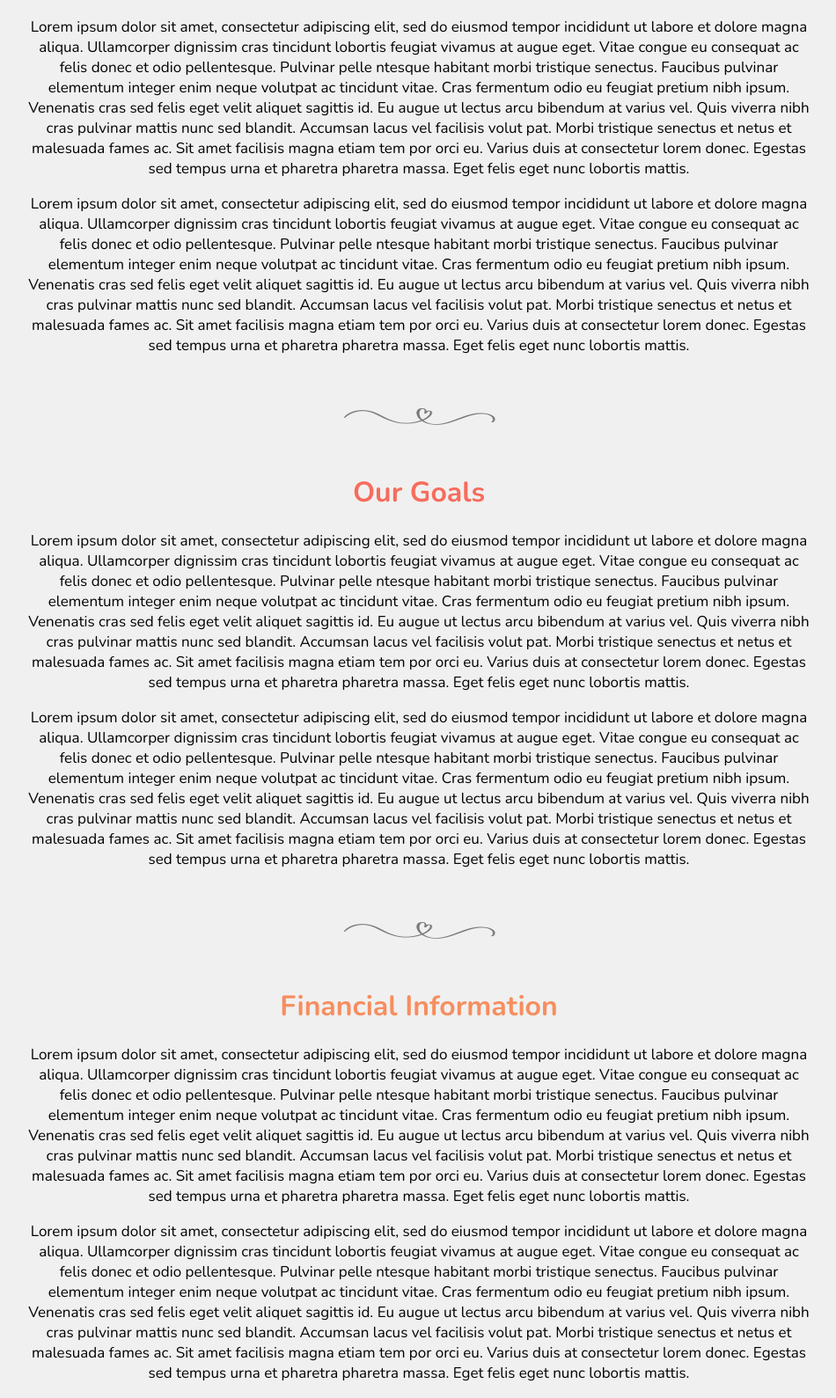
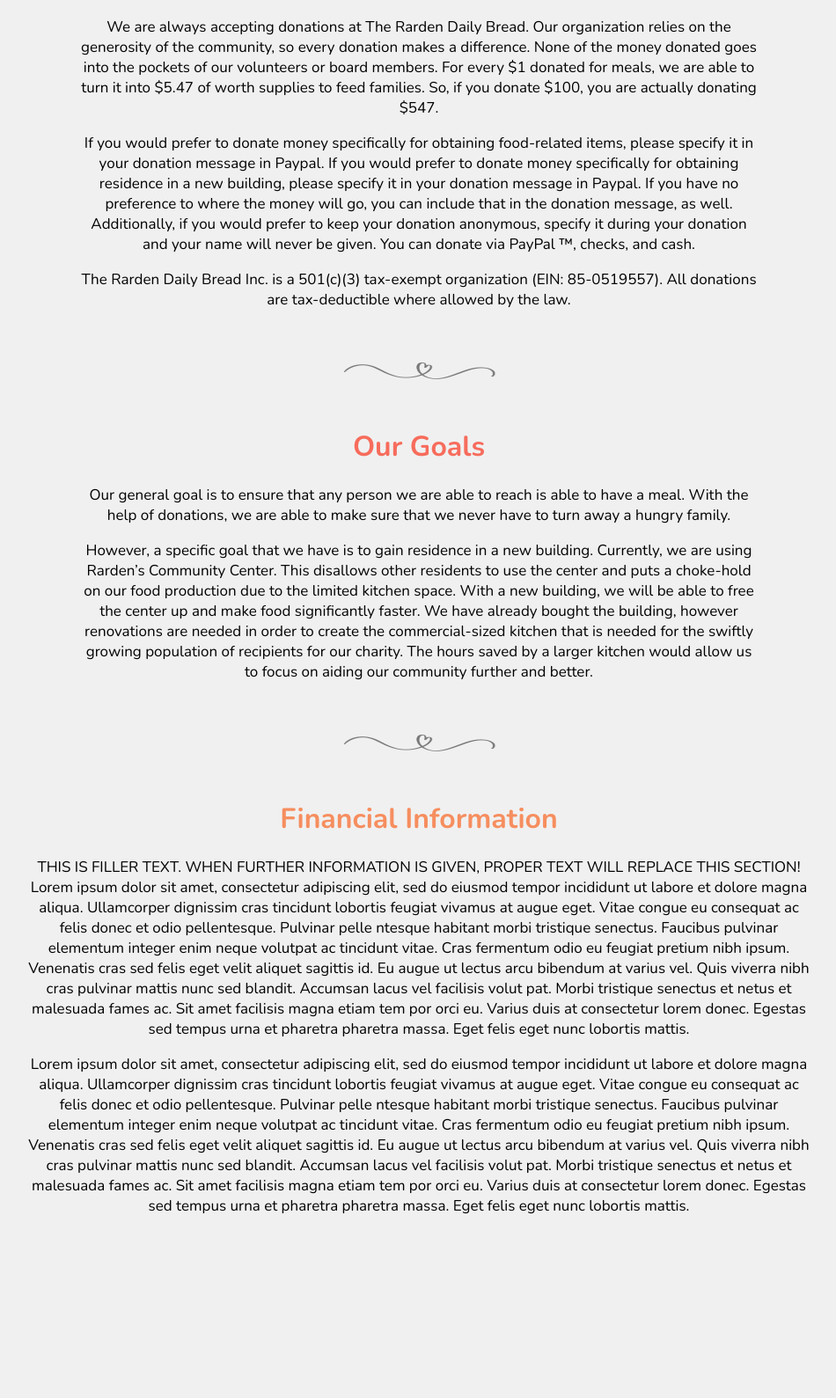
Before and after one commit to jacobhumston-school/Rarden-Daily-Bread-Website, a website: page src/client/donate.html in a window 1280 px wide. Shown: the part 404-1993 px from the top of the page at 88% size, without its empty margins (164-1114 px from the left). After the commit the page ends 1803 px from the top, so only its background shows below. Drawn offline with Linux system fonts and the light colour scheme.

Commit message:
WORK!
Co-authored-by: anteatersarecool <anteatersarecool@users.noreply.github.com>

```diff
--- a/src/client/css/donate.css
+++ b/src/client/css/donate.css
@@ -22,6 +22,13 @@
 .donate-header {
     text-align: center;
     padding-top: 15px;
+}
+
+.don-centered-basic-text {
+    text-align: center;
+    margin-left: 20%;
+    margin-right: 20%;
+    font-size: 17px;
 }
 
 .centered-basic-text {
--- a/src/client/css/footer.css
+++ b/src/client/css/footer.css
@@ -9,7 +9,7 @@
     color: var(--quinary-accent-color);
     overflow: hidden;
     margin: 0px;
-    margin-top: 50px;
+    margin-top: 80px;
     padding: 20px;
 }
 
--- a/src/client/css/our-mission.css
+++ b/src/client/css/our-mission.css
@@ -38,6 +38,7 @@
     max-width: 600px;
     background-color: rgb(247, 247, 247);
     overflow: hidden;
+    box-sizing: border-box;
 }
 
 #our-mission-content,
@@ -59,6 +60,7 @@
     flex-direction: row;
     align-self: flex-start;
     align-items: flex-start;
+    align-items: center;
     margin-top: 50px;
     justify-content: space-evenly;
     max-width: 95%;
@@ -80,7 +82,8 @@
 
 #information-content #right img {
     border-radius: 50px;
-    width: 100%;
+    max-width: 100%;
+    max-height: 700px;
     height: auto;
     display: inline-block;
 }
@@ -117,6 +120,5 @@
     #our-mission-content-mobile p,
     #about-us-content-mobile p {
         padding: 10px;
-        padding-right: 25px;
     }
 }
--- a/src/client/css/volunteer.css
+++ b/src/client/css/volunteer.css
@@ -8,7 +8,7 @@
     padding-top: 5px;
 }
 
-.centered-basic-text {
+.vol-centered-basic-text {
     text-align: center;
     margin-left: 25%;
     margin-right: 25%;
@@ -45,3 +45,9 @@
     border-radius: 360px;
     width: 150px;
 }
+
+.small-notice
+{
+    text-align: center;
+    font-size: 12px;
+}
--- a/src/client/donate.html
+++ b/src/client/donate.html
@@ -8,7 +8,7 @@
     <head>
         <meta charset="UTF-8" />
         <meta name="viewport" content="width=device-width, initial-scale=1.0" />
-        <title>Contact Us</title>
+        <title>Donate</title>
 
         <!-- STYLESHEETS -->
         <link rel="stylesheet" href="/css/general.css" />
@@ -36,13 +36,57 @@
         <!-- MENU BAR END -->
         <!-- PAGE CONTENT START -->
         <div class="donate-central-div">
-            <p class="button-filler">&#8594; Buttons go here &#8592;</p>
+            <p class="button-filler">&#8594; PLACEHOLDER Buttons go here &#8592;</p>
         </div>
 
         <h1 class="donate-header">Donate</h1>
 
+        <p class="don-centered-basic-text">
+            We are always accepting donations at The Rarden Daily Bread.
+            Our organization relies on the generosity of the community, so every donation makes a difference.
+            None of the money donated goes into the pockets of our volunteers or board members.
+            For every $1 donated for meals, we are able to turn it into $5.47 of worth supplies to feed families.
+            So, if you donate $100, you are actually donating $547.
+        </p>
+        <p class="don-centered-basic-text">
+            If you would prefer to donate money specifically for obtaining food-related items,
+            please specify it in your donation message in Paypal. If you would prefer to donate money specifically
+             for obtaining residence in a new building, please specify it in your donation message in Paypal.
+             If you have no preference to where the money will go, you can include that in the donation message,
+             as well. Additionally, if you would prefer to keep your donation anonymous, specify it during your
+             donation and your name will never be given. You can donate via PayPal &trade;, checks, and cash.
+
+        <p class="don-centered-basic-text">
+            The Rarden Daily Bread Inc. is a 501(c)(3) tax-exempt organization (EIN: 85-0519557).
+            All donations are tax-deductible where allowed by the law.
+        </p>
+
+
+        <div class="center-squiggle-div">
+            <img class="center-squiggle-image" src="/assets/images/fillersquiggle.png" alt="filler" />
+        </div>
+
+        <h1 class="goals-header">Our Goals</h1>
+        <p class="don-centered-basic-text">
+            Our general goal is to ensure that any person we are able to reach is able to have a meal.
+            With the help of donations, we are able to make sure that we never have to turn away a hungry family.
+        <p class="don-centered-basic-text">
+            However, a specific goal that we have is to gain residence in a new building.
+            Currently, we are using Rarden’s Community Center. This disallows other residents to use the center
+            and puts a choke-hold on our food production due to the limited kitchen space.
+            With a new building, we will be able to free the center up and make food significantly faster.
+            We have already bought the building, however renovations are needed in order to create the
+            commercial-sized kitchen that is needed for the swiftly growing population of recipients for our charity.
+            The hours saved by a larger kitchen would allow us to focus on aiding our community further and better.
+        </p>
+
+        <div class="center-squiggle-div">
+            <img class="center-squiggle-image" src="/assets/images/fillersquiggle.png" alt="filler" />
+        </div>
+
+        <h1 class="financial-header">Financial Information</h1>
         <p class="centered-basic-text">
-            Lorem ipsum dolor sit amet, consectetur adipiscing elit, sed do eiusmod tempor incididunt ut labore et
+            THIS IS FILLER TEXT. WHEN FURTHER INFORMATION IS GIVEN, PROPER TEXT WILL REPLACE THIS SECTION! Lorem ipsum dolor sit amet, consectetur adipiscing elit, sed do eiusmod tempor incididunt ut labore et
             dolore magna aliqua. Ullamcorper dignissim cras tincidunt lobortis feugiat vivamus at augue eget. Vitae
             congue eu consequat ac felis donec et odio pellentesque. Pulvinar pelle ntesque habitant morbi tristique
             senectus. Faucibus pulvinar elementum integer enim neque volutpat ac tincidunt vitae. Cras fermentum odio eu
@@ -64,61 +108,6 @@
             Eget felis eget nunc lobortis mattis.
         </p>
 
-        <div class="center-squiggle-div">
-            <img class="center-squiggle-image" src="/assets/images/fillersquiggle.png" alt="filler" />
-        </div>
-
-        <h1 class="goals-header">Our Goals</h1>
-        <p class="centered-basic-text">
-            Lorem ipsum dolor sit amet, consectetur adipiscing elit, sed do eiusmod tempor incididunt ut labore et
-            dolore magna aliqua. Ullamcorper dignissim cras tincidunt lobortis feugiat vivamus at augue eget. Vitae
-            congue eu consequat ac felis donec et odio pellentesque. Pulvinar pelle ntesque habitant morbi tristique
-            senectus. Faucibus pulvinar elementum integer enim neque volutpat ac tincidunt vitae. Cras fermentum odio eu
-            feugiat pretium nibh ipsum. Venenatis cras sed felis eget velit aliquet sagittis id. Eu augue ut lectus arcu
-            bibendum at varius vel. Quis viverra nibh cras pulvinar mattis nunc sed blandit. Accumsan lacus vel
-            facilisis volut pat. Morbi tristique senectus et netus et malesuada fames ac. Sit amet facilisis magna etiam
-            tem por orci eu. Varius duis at consectetur lorem donec. Egestas sed tempus urna et pharetra pharetra massa.
-            Eget felis eget nunc lobortis mattis.
-        </p>
-        <p class="centered-basic-text">
-            Lorem ipsum dolor sit amet, consectetur adipiscing elit, sed do eiusmod tempor incididunt ut labore et
-            dolore magna aliqua. Ullamcorper dignissim cras tincidunt lobortis feugiat vivamus at augue eget. Vitae
-            congue eu consequat ac felis donec et odio pellentesque. Pulvinar pelle ntesque habitant morbi tristique
-            senectus. Faucibus pulvinar elementum integer enim neque volutpat ac tincidunt vitae. Cras fermentum odio eu
-            feugiat pretium nibh ipsum. Venenatis cras sed felis eget velit aliquet sagittis id. Eu augue ut lectus arcu
-            bibendum at varius vel. Quis viverra nibh cras pulvinar mattis nunc sed blandit. Accumsan lacus vel
-            facilisis volut pat. Morbi tristique senectus et netus et malesuada fames ac. Sit amet facilisis magna etiam
-            tem por orci eu. Varius duis at consectetur lorem donec. Egestas sed tempus urna et pharetra pharetra massa.
-            Eget felis eget nunc lobortis mattis.
-        </p>
-
-        <div class="center-squiggle-div">
-            <img class="center-squiggle-image" src="/assets/images/fillersquiggle.png" alt="filler" />
-        </div>
-
-        <h1 class="financial-header">Financial Information</h1>
-        <p class="centered-basic-text">
-            Lorem ipsum dolor sit amet, consectetur adipiscing elit, sed do eiusmod tempor incididunt ut labore et
-            dolore magna aliqua. Ullamcorper dignissim cras tincidunt lobortis feugiat vivamus at augue eget. Vitae
-            congue eu consequat ac felis donec et odio pellentesque. Pulvinar pelle ntesque habitant morbi tristique
-            senectus. Faucibus pulvinar elementum integer enim neque volutpat ac tincidunt vitae. Cras fermentum odio eu
-            feugiat pretium nibh ipsum. Venenatis cras sed felis eget velit aliquet sagittis id. Eu augue ut lectus arcu
-            bibendum at varius vel. Quis viverra nibh cras pulvinar mattis nunc sed blandit. Accumsan lacus vel
-            facilisis volut pat. Morbi tristique senectus et netus et malesuada fames ac. Sit amet facilisis magna etiam
-            tem por orci eu. Varius duis at consectetur lorem donec. Egestas sed tempus urna et pharetra pharetra massa.
-            Eget felis eget nunc lobortis mattis.
-        </p>
-        <p class="centered-basic-text">
-            Lorem ipsum dolor sit amet, consectetur adipiscing elit, sed do eiusmod tempor incididunt ut labore et
-            dolore magna aliqua. Ullamcorper dignissim cras tincidunt lobortis feugiat vivamus at augue eget. Vitae
-            congue eu consequat ac felis donec et odio pellentesque. Pulvinar pelle ntesque habitant morbi tristique
-            senectus. Faucibus pulvinar elementum integer enim neque volutpat ac tincidunt vitae. Cras fermentum odio eu
-            feugiat pretium nibh ipsum. Venenatis cras sed felis eget velit aliquet sagittis id. Eu augue ut lectus arcu
-            bibendum at varius vel. Quis viverra nibh cras pulvinar mattis nunc sed blandit. Accumsan lacus vel
-            facilisis volut pat. Morbi tristique senectus et netus et malesuada fames ac. Sit amet facilisis magna etiam
-            tem por orci eu. Varius duis at consectetur lorem donec. Egestas sed tempus urna et pharetra pharetra massa.
-            Eget felis eget nunc lobortis mattis.
-        </p>
 
         <!-- PAGE CONTENT END -->
     </body>
```
Also changed, not shown: src/client/contact-us.html (+11 -19 lines), src/client/css/contact-us.css (+7 -0 lines), src/client/css/our-kitchen.css (+11 -1 lines), src/client/gallery.html (+1 -1 lines), src/client/our-kitchen.html (+31 -4 lines), src/client/our-mission.html (+1 -1 lines), src/client/volunteer.html (+10 -27 lines), src/client/assets/images/IMG_2560.jpg (added), src/client/assets/images/IMG_2562.jpg (added), src/client/assets/images/kitchenwork.png (added), src/client/assets/images/potato_cart_filler.png (added), src/client/assets/images/potatocart.png (added).
